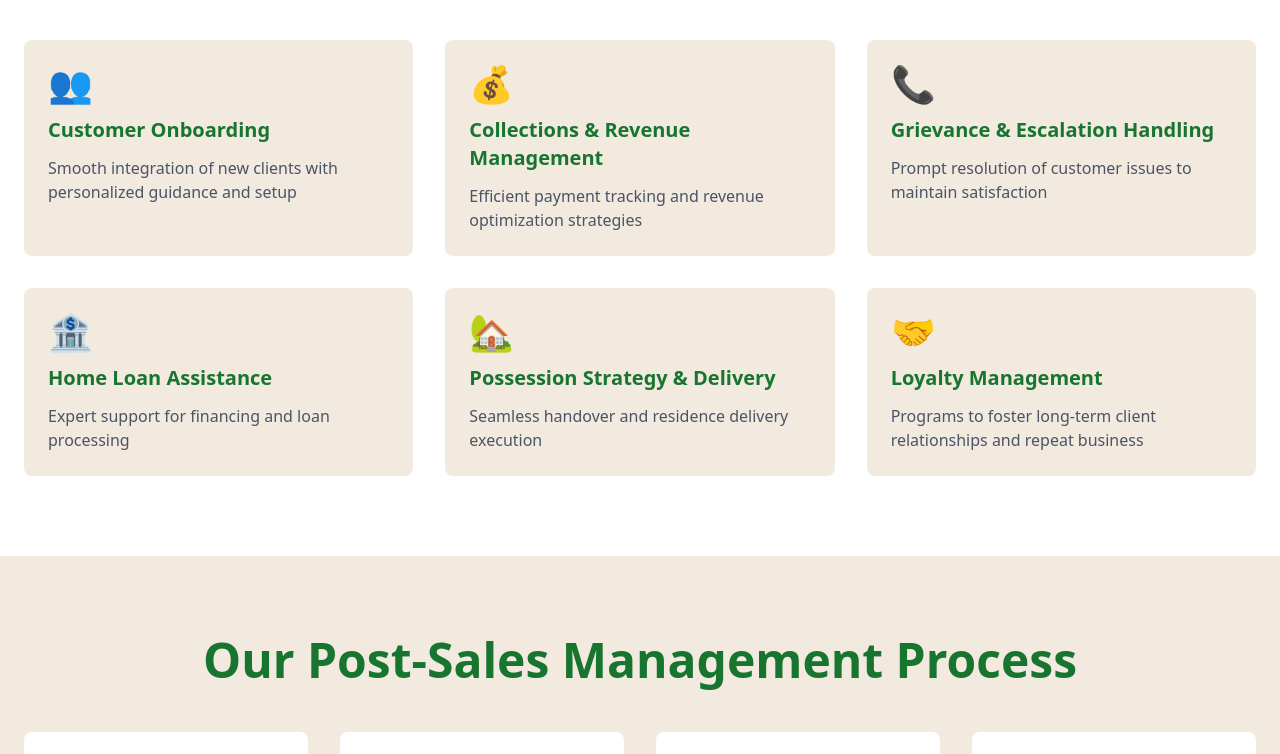
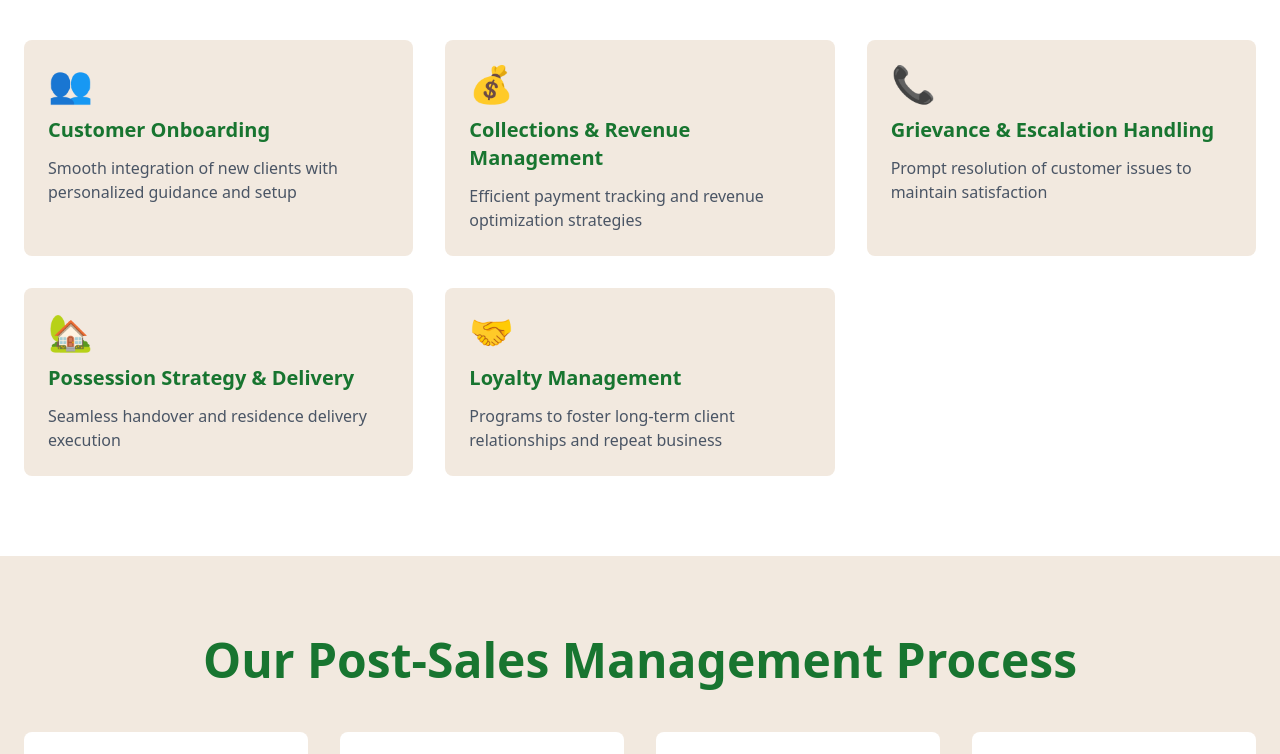
Before and after one commit to Azaleamanagementservice/Azalya, a React (Vite) app: page /services/post-sales-services in a window 1280 px wide. Shown: the part 1208-1962 px from the top of the page. Built offline with nearby package versions, Linux system fonts and the light colour scheme.

Commit message:
updated api

```diff
--- a/src/Pages/PostSaleServices.jsx
+++ b/src/Pages/PostSaleServices.jsx
@@ -66,12 +66,12 @@ const PostSalesServicesPage = () => {
                 description:
                   "Prompt resolution of customer issues to maintain satisfaction",
               },
-              {
-                icon: "🏦",
-                title: "Home Loan Assistance",
-                description:
-                  "Expert support for financing and loan processing",
-              },
+              // {
+              //   icon: "🏦",
+              //   title: "Home Loan Assistance",
+              //   description:
+              //     "Expert support for financing and loan processing",
+              // },
               {
                 icon: "🏡",
                 title: "Possession Strategy & Delivery",
```
